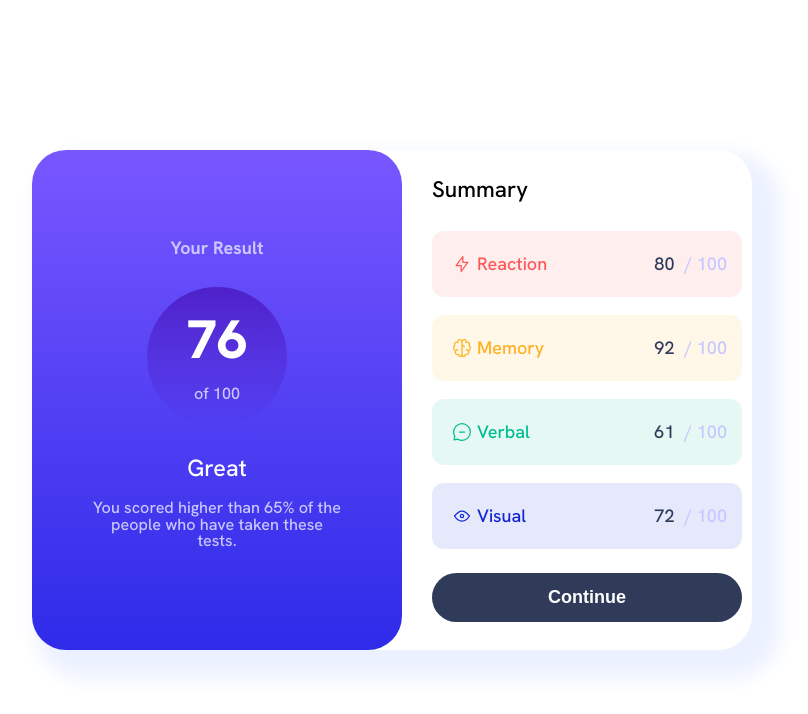
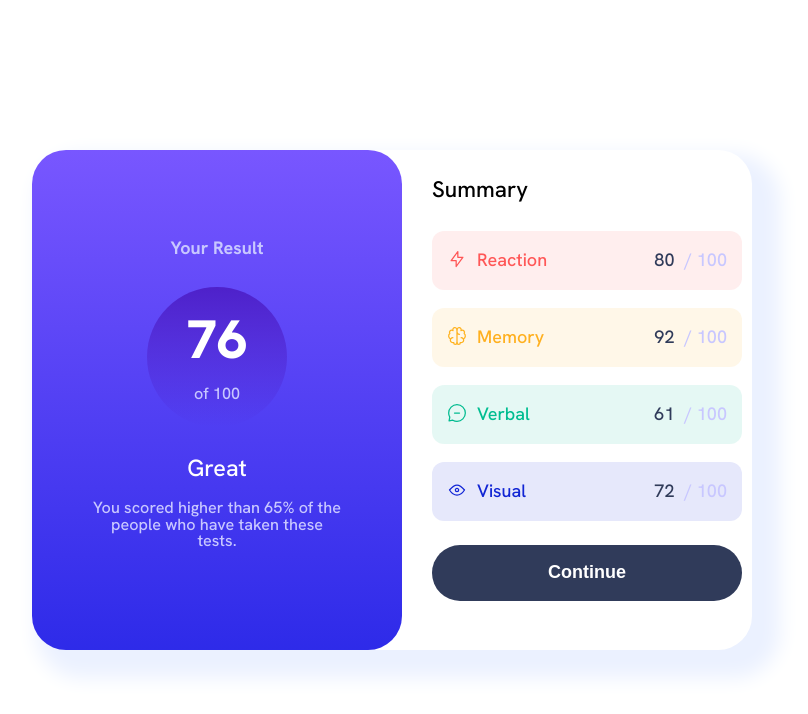
Before and after one commit to viniciuspmacedo/results-summary-component-main, a plain HTML site: page index.html in a window 1280 px wide. Shown: the whole page, without its empty margins (248-1056 px from the left). Drawn offline with Linux system fonts and the light colour scheme.

Commit message:
atualizando css

```diff
--- a/index.html
+++ b/index.html
@@ -38,26 +38,26 @@
     </section>
     <section class="summary">
       <h2>Summary</h2>
-      <ul class="summary__list">
-        <li class="summary__item reaction">
-          <span class="summary__icon reaction"></span>
+      <ul class="summary__list" data-summary-list>
+        <li class="summary__item">
+          <span class="summary__icon"><img src="./assets/images/icon-reaction.svg" aria-hidden="true"></span>
           <span class="summary__item-title">Reaction</span>
           <span class="summary__item-points">80 <span class="summary__item-high-score"> / 100</span></span>
         </li>
-        <li class="summary__item memory">
-          <span class="summary__icon memory"></span>
+        <li class="summary__item">
+          <span class="summary__icon"><img src="./assets/images/icon-memory.svg" aria-hidden="true"></span>
           <span class="summary__item-title">Memory</span>
           <span class="summary__item-points">92<span class="summary__item-high-score"> / 100</span></span>
         </li>
 
-        <li class="summary__item verbal">
-          <span class="summary__icon verbal"></span>
+        <li class="summary__item">
+          <span class="summary__icon"><img src="./assets/images/icon-verbal.svg" aria-hidden="true"></span>
           <span class="summary__item-title">Verbal</span>
           <span class="summary__item-points">61<span class="summary__item-high-score"> / 100</span></span>
         </li>
 
-        <li class="summary__item visual">
-          <span class="summary__icon visual"></span>
+        <li class="summary__item">
+          <span class="summary__icon"><img src="./assets/images/icon-visual.svg" aria-hidden="true"></span>
           <span class="summary__item-title">Visual</span>
           <span class="summary__item-points">72<span class="summary__item-high-score"> / 100</span></span>
         </li>
@@ -66,6 +66,7 @@
     </section>
 
   </main>
+  <script src="./js/script.js"></script>
 </body>
 
 </html>
--- /dev/null
+++ b/js/script.js
@@ -0,0 +1,2 @@
+const summaryList = document.querySelector('[data-summary-list]');
+console.log(summaryList);
--- a/style/summary.css
+++ b/style/summary.css
@@ -25,53 +25,28 @@
     grid-template-columns: auto 3fr auto;
 }
 
-.reaction {
+.summary__list>:nth-child(1){
     color:var(--light-red);
     background-color: var(--light-red-background);
 }
 
-.memory {
+.summary__list>:nth-child(2) {
     color: var(--orangey-yellow);
     background-color: var( --orangey-yellow-background);
 }
 
-.verbal {
+.summary__list>:nth-child(3) {
     color: var(--green-teal);
     background-color: var(--green-teal-background);
 }
 
-.visual {
+.summary__list>:nth-child(4) {
     color: var(--cobalt-blue);
     background-color: var(--cobalt-blue-background);
 }
 
 .summary__icon {
-    width: 30px;
-    height: 30px;
-}
-
-.summary__icon.reaction {
-    background: url(../assets/images/icon-reaction.svg);
-    background-repeat: no-repeat;
-    background-position: center;
-}
-
-.summary__icon.memory {
-    background: url(../assets/images/icon-memory.svg);
-    background-repeat: no-repeat;
-    background-position: center;
-}
-
-.summary__icon.verbal {
-    background: url(../assets/images/icon-verbal.svg);
-    background-repeat: no-repeat;
-    background-position: center;
-}
-
-.summary__icon.visual {
-    background: url(../assets/images/icon-visual.svg);
-    background-repeat: no-repeat;
-    background-position: center;
+    margin-right: 10px;
 }
 
 .summary__item-title, .summary__item-points{
```
Also changed, not shown: style-guide.md (added, +49 -0 lines), README-template.md (added), README.md (added), design/frontend-mentor-challenge.png, 1 other file.
